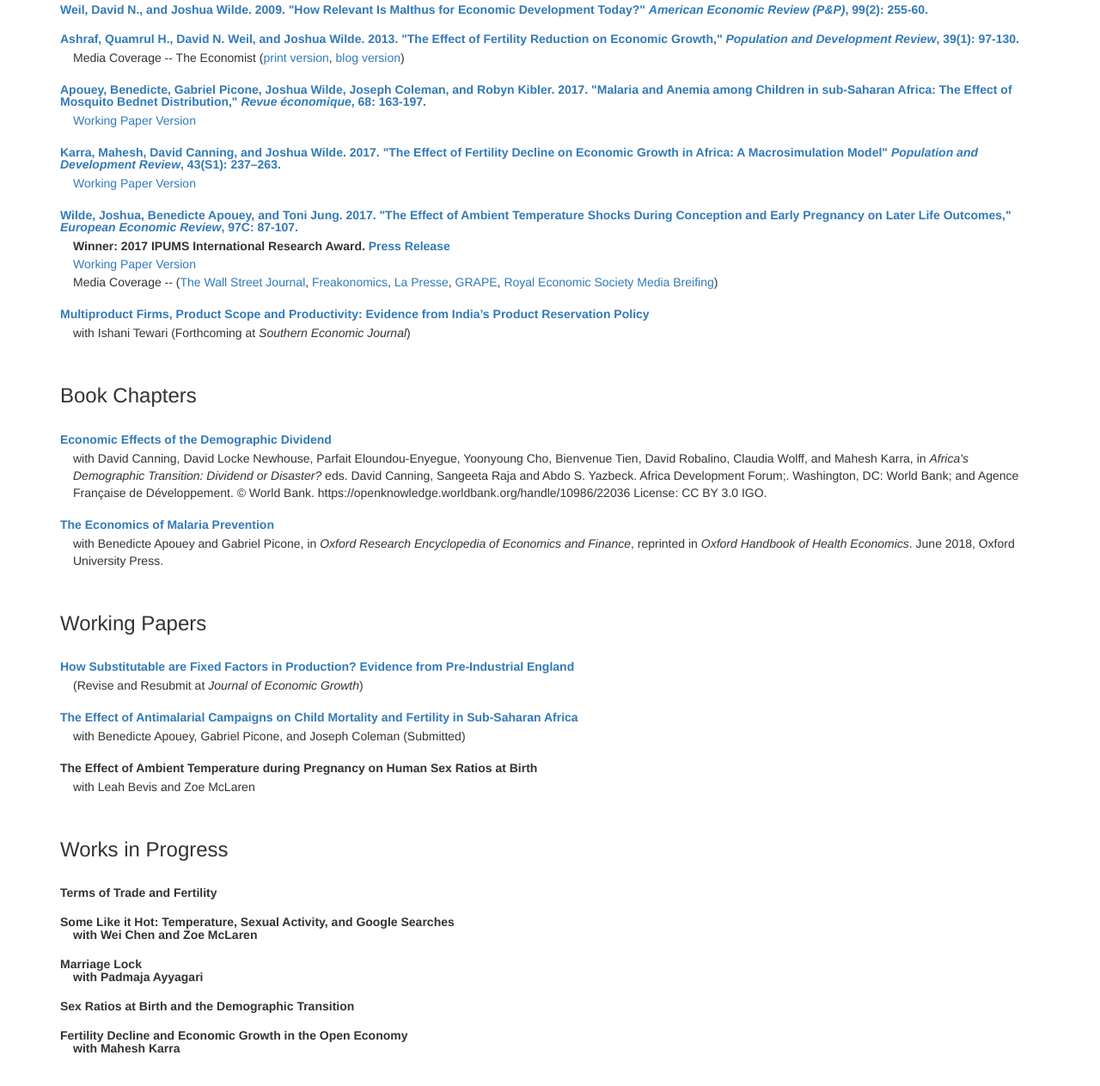
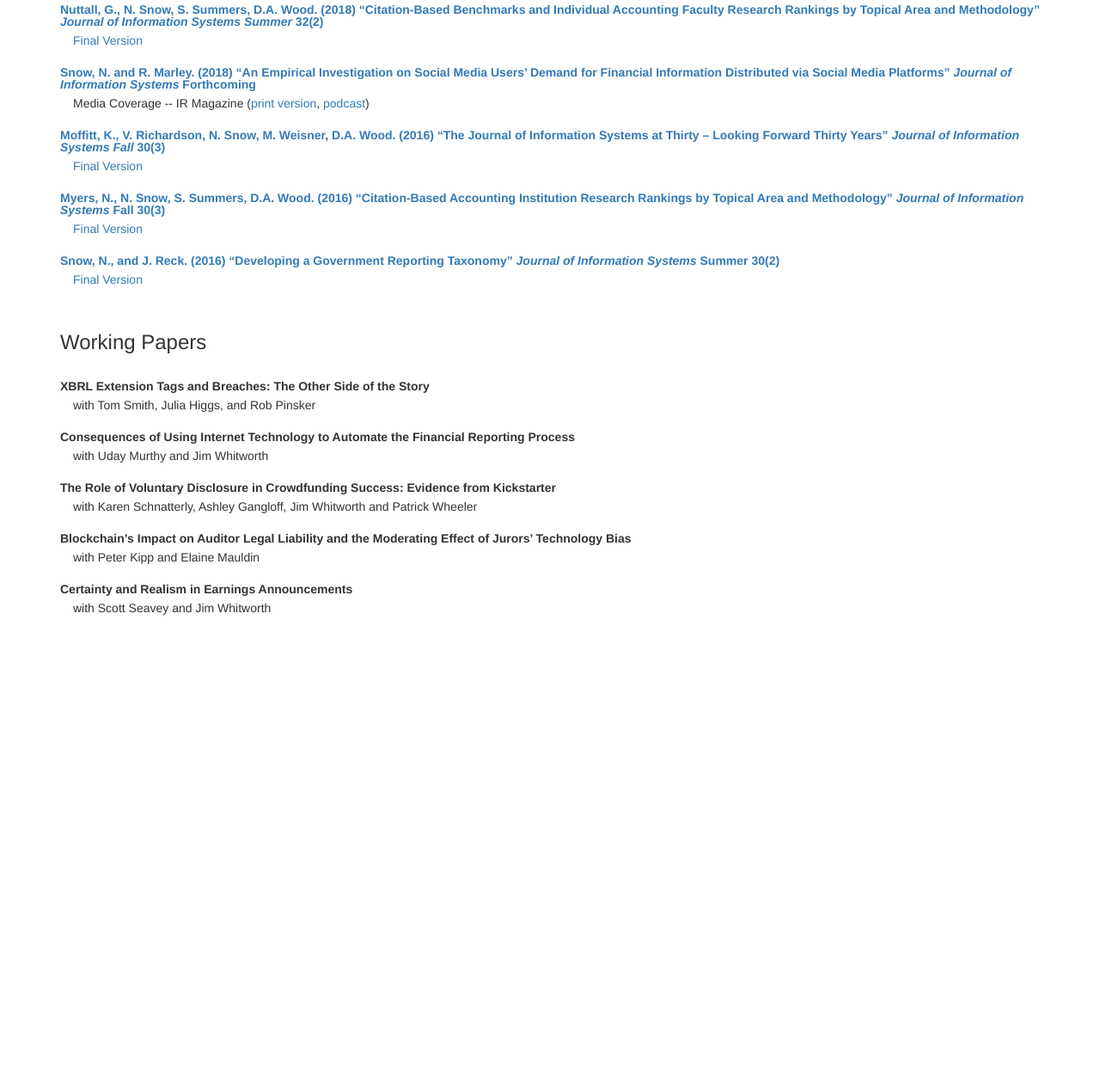
Before and after one commit to nsnow/nsnow.github.io, a plain HTML site: page index.html in a window 1280 px wide. Shown: the part 383-1646 px from the top of the page at 86% size. After the commit the page ends 1201 px from the top, so only its background shows below. Drawn offline with Linux system fonts and the light colour scheme.

Commit message:
references update

```diff
--- a/index.html
+++ b/index.html
@@ -54,85 +54,53 @@
 <h3>Published and Forthcoming Papers</h3>
 
 <h4 class="paper">
-<a href="http://www.jstor.org/stable/25592408">Weil, David N., and Joshua Wilde. 2009. "How Relevant Is Malthus for Economic Development Today?" <i>American Economic Review (P&amp;P)</i>, 99(2): 255-60.</a></h4>
+<a href="https://papers.ssrn.com/sol3/papers.cfm?abstract_id=2608491">Nuttall, G., N. Snow, S. Summers, D.A. Wood. (2018) “Citation-Based Benchmarks and Individual Accounting Faculty Research Rankings by Topical Area and Methodology” <i>Journal of Information Systems Summer</i> 32(2)</a></h4>
+<p class="description"><a href="https://aaapubs.org/doi/abs/10.2308/isys-51689">Final Version</a>
 
 <h4 class="paper">
-<a href="http://onlinelibrary.wiley.com/doi/10.1111/j.1728-4457.2013.00575.x/pdf">Ashraf, Quamrul H., David N. Weil, and Joshua Wilde. 2013. "The Effect of Fertility Reduction on Economic Growth," <i>Population and Development Review</i>, 39(1): 97-130.</a></h4>
-<p class="description">Media Coverage -- The Economist (<a href="http://www.economist.com/node/21560247">print version</a>, <a href="http://www.economist.com/blogs/feastandfamine/2012/08/fertility-decline-demographic-dividend-poverty-and-inequality">blog version</a>)
+<a href="https://papers.ssrn.com/sol3/papers.cfm?abstract_id=2517037">Snow, N. and R. Marley. (2018) “An Empirical Investigation on Social Media Users’ Demand for Financial Information Distributed via Social Media Platforms” <i>Journal of Information Systems</i> Forthcoming </a></h4>
+<p class="description">Media Coverage -- IR Magazine  (<a href="https://www.irmagazine.com/technology-social-media/give-investors-what-they-want-social-media">print version</a>, <a href="https://soundcloud.com/irmagazine/episode-1-what-do-social-media-users-want">podcast</a>)
 
 </p><h4 class="paper">
-<a href="http://www.cairn.info/resume.php?ID_ARTICLE=RECO_PR2_0080">Apouey, Benedicte, Gabriel Picone, Joshua Wilde, Joseph Coleman, and Robyn Kibler. 2017. "Malaria and Anemia among Children in sub-Saharan Africa: The Effect of Mosquito Bednet Distribution," <i>Revue économique</i>, 68: 163-197.</a></h4>
-<p class="description"><a href="http://economics.usf.edu/PDF/Anemia.pdf">Working Paper Version</a>
+<a href="https://papers.ssrn.com/sol3/papers.cfm?abstract_id=2734940">Moffitt, K., V. Richardson, N. Snow, M. Weisner, D.A. Wood. (2016) “The Journal of Information Systems at Thirty – Looking Forward Thirty Years” <i>Journal of Information Systems Fall</i> 30(3)</a></h4>
+<p class="description"><a href="https://aaajournals.org/doi/abs/10.2308/isys-51495">Final Version</a>
 
 
 </p><h4 class="paper">
-<a href="http://onlinelibrary.wiley.com/doi/10.1111/padr.12009/full">Karra, Mahesh, David Canning, and Joshua Wilde. 2017. "The Effect of Fertility Decline on Economic Growth in Africa: A Macrosimulation Model" <i>Population and Development Review</i>, 43(S1): 237–263.</a></h4>
-<p class="description"><a href="http://economics.usf.edu/PDF/Karra%20Canning%20Wilde%20-%20Macrosimulation%20Model%20-%20MVK%2012-10-15.pdf">Working Paper Version</a>
+<a href="https://papers.ssrn.com/sol3/papers.cfm?abstract_id=2534595">Myers, N., N. Snow, S. Summers, D.A. Wood. (2016) “Citation-Based Accounting Institution Research Rankings by Topical Area and Methodology” <i>Journal of Information Systems</i> Fall 30(3)</a></h4>
+<p class="description"><a href="https://aaajournals.org/doi/10.2308/isys-51689">Final Version</a>
 
 </p><h4 class="paper">
-<a href="http://www.sciencedirect.com/science/article/pii/S0014292117300892">Wilde, Joshua, Benedicte Apouey, and Toni Jung. 2017. "The Effect of Ambient Temperature Shocks During Conception and Early Pregnancy on Later Life Outcomes," <i>European Economic Review</i>, 97C: 87-107.</a></h4>
-<p class="description"><b>Winner: 2017 IPUMS International Research Award. <a href="https://www.ipums.org/award.shtml">Press Release</a> </b>
-</p><p class="description"><a href="http://economics.usf.edu/PDF/Wilde_Apouey_Jung_HeatWavesConception.pdf">Working Paper Version</a>
-</p><p class="description">Media Coverage -- (<a href="http://blogs.wsj.com/economics/2014/01/05/offbeat-dispatches-from-economic-summit/">The Wall Street Journal</a>, <a href="http://freakonomics.com/2014/01/08/gayborhoods-and-heat-waves-at-this-years-aea-meetings/">Freakonomics</a>, <a href="http://plus.lapresse.ca/screens/5eeba2a5-32fd-4631-9fb8-fb7d2ab53533%7C_0.html">La Presse</a>, <a href="http://grape.org.pl/blog/an-economists-guide-to-parenthood/">GRAPE</a>, <a href="http://www.res.org.uk/details/mediabrief/7676701/LIFETIME-BENEFITS-FOR-CHILDREN-CONCEIVED-DURING-HEATWAVES.html">Royal Economic Society Media Breifing</a>)
-
-</p><h4 class="paper">
-<a href="http://economics.usf.edu/PDF/Product%20Scope%20and%20Productivity_TewariWilde_Final.pdf">Multiproduct Firms, Product Scope and Productivity: Evidence from India’s Product Reservation Policy</a></h4>
-<p class="description">with Ishani Tewari (Forthcoming at <i>Southern Economic Journal</i>)
-
-</p><h3>Book Chapters</h3>
-
-<h4 class="paper">
-<a href="https://openknowledge.worldbank.org/handle/10986/22036">Economic Effects of the Demographic Dividend </a></h4>
-<p class="description">with David Canning, David Locke Newhouse, Parfait Eloundou-Enyegue, Yoonyoung Cho, Bienvenue Tien, David Robalino, Claudia Wolff, and Mahesh Karra, in <i>Africa's Demographic Transition: Dividend or Disaster?</i> eds. David Canning, Sangeeta Raja and Abdo S. Yazbeck. Africa Development Forum;. Washington, DC: World Bank; and Agence Française de Développement. © World Bank. https://openknowledge.worldbank.org/handle/10986/22036 License: CC BY 3.0 IGO.
-
-</p><h4 class="paper">
-<a href="http://economics.oxfordre.com/view/10.1093/acrefore/9780190625979.001.0001/acrefore-9780190625979-e-252">The Economics of Malaria Prevention</a></h4>
-<p class="description"> with Benedicte Apouey and Gabriel  Picone, in <i>Oxford Research Encyclopedia of Economics and Finance</i>, reprinted in <i>Oxford Handbook of Health Economics</i>. June 2018, Oxford University Press.
-
-
-
+<a href="https://papers.ssrn.com/sol3/papers.cfm?abstract_id=2474922">Snow, N., and J. Reck. (2016) “Developing a Government Reporting Taxonomy” <i>Journal of Information Systems</i> Summer 30(2)</a></h4>
+<p class="description"><a href="https://aaapubs.org/doi/10.2308/isys-51373">Final Version</a>
 
 
 </p><h3>Working Papers</h3>
 
-<h4 class="paper">
-<a href="http://economics.usf.edu/PDF/Substitutability_1.pdf">How Substitutable are Fixed Factors in Production? Evidence from Pre-Industrial England</a></h4>
-
-<p class="description">(Revise and Resubmit at <i>Journal of Economic Growth</i>)
+</p><h4 class="paper">
+	XBRL Extension Tags and Breaches: The Other Side of the Story
+	</h4>
+<p class="description">with Tom Smith, Julia Higgs, and Rob Pinsker
 
 </p><h4 class="paper">
-<a href="http://economics.usf.edu/PDF/Mort_Fert_Malaria.pdf">The Effect of Antimalarial Campaigns on
-Child Mortality and Fertility in Sub-Saharan Africa</a></h4>
-<p class="description">with Benedicte Apouey, Gabriel Picone, and Joseph Coleman (Submitted)
-
+	Consequences of Using Internet Technology to Automate the Financial Reporting Process
+	</h4>
+<p class="description">with Uday Murthy and Jim Whitworth
 
 </p><h4 class="paper">
-The Effect of Ambient Temperature during Pregnancy on Human Sex Ratios at Birth</h4>
-<p class="description">with Leah Bevis and Zoe McLaren
+	The Role of Voluntary Disclosure in Crowdfunding Success: Evidence from Kickstarter
+	</h4>
+<p class="description">with Karen Schnatterly, Ashley Gangloff, Jim Whitworth and Patrick Wheeler
 
-</p><h3>Works in Progress</h3>
+</p><h4 class="paper">
+	Blockchain’s Impact on Auditor Legal Liability and the Moderating Effect of Jurors’ Technology Bias
+	</h4>
+<p class="description">with Peter Kipp and Elaine Mauldin
 
-
-
-<h4 class="paper">
-Terms of Trade and Fertility
-
-</h4><h4 class="paper">
-Some Like it Hot: Temperature, Sexual Activity, and Google Searches
-<p class="description">with Wei Chen and Zoe McLaren
-
-</p></h4><h4 class="paper">
-Marriage Lock
-<p class="description">with Padmaja Ayyagari
-
-</p></h4><h4 class="paper">
-Sex Ratios at Birth and the Demographic Transition
-
-</h4><h4 class="paper">
-Fertility Decline and Economic Growth in the Open Economy
-<p class="description">with Mahesh Karra
-
-
+</p><h4 class="paper">
+		Certainty and Realism in Earnings Announcements
+	</h4>
+<p class="description">with Scott Seavey and Jim Whitworth
 
 
 </p></h4></div>
```
